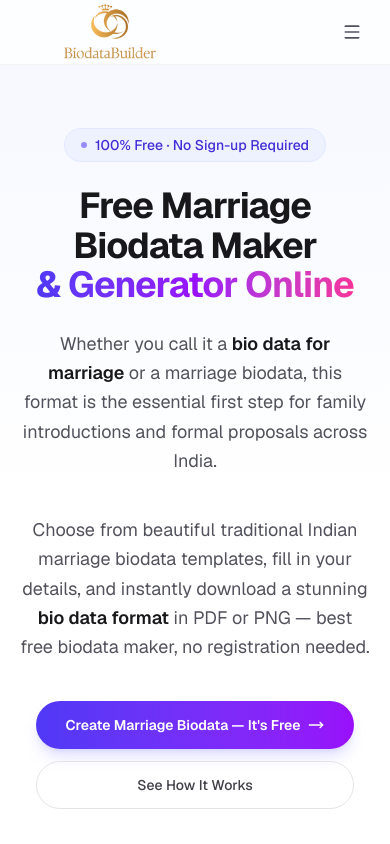
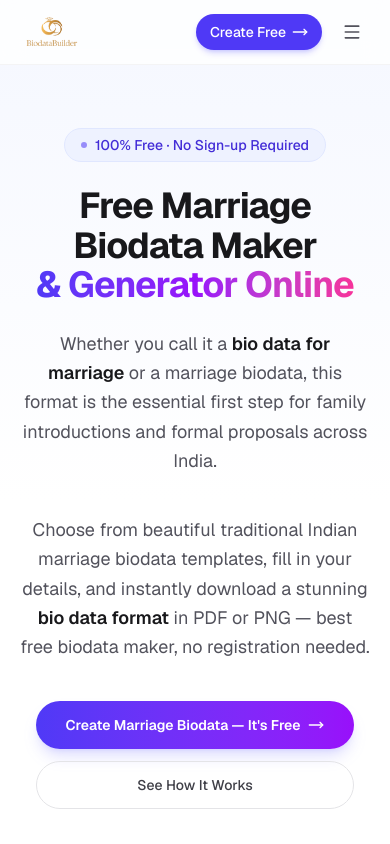
Before and after one commit to biodatabuilderapp-rajank/biodata, a Next.js app: page / in a window 390 px wide. Shown: the top 844 px of the page. Built offline with nearby package versions, Linux system fonts and the light colour scheme.

Commit message:
mobile updates

```diff
--- a/src/components/Logo.tsx
+++ b/src/components/Logo.tsx
@@ -10,12 +10,22 @@ interface LogoProps {
 export default function Logo({ size = 180, showText = false, className = "" }: LogoProps) {
     return (
         <Link href="/" className={`flex items-center gap-2.5 ${className}`}>
+            {/* Mobile logo */}
+            <Image
+                src="/logo_m.png"
+                alt="Biodata Builder"
+                width={64}
+                height={64}
+                className="rounded-lg sm:hidden"
+                priority
+            />
+            {/* Desktop logo */}
             <Image
                 src="/logo.png"
                 alt="Biodata Builder"
                 width={size}
                 height={size}
-                className="rounded-lg"
+                className="rounded-lg hidden sm:block"
                 priority
             />
             {showText && (
--- a/src/components/SiteNav.tsx
+++ b/src/components/SiteNav.tsx
@@ -67,7 +67,7 @@ export default function SiteNav({ locale, onLocaleChange, activeHref }: SiteNavP
           <Link
             href="/create"
             prefetch={false}
-            className="hidden sm:flex items-center gap-2 px-5 py-2 rounded-full bg-indigo-600 hover:bg-indigo-700 text-white font-medium text-sm transition-all shadow-md shadow-indigo-500/25 hover:shadow-lg hover:shadow-indigo-500/30 hover:-translate-y-0.5"
+            className="flex items-center gap-1.5 sm:gap-2 px-3.5 sm:px-5 py-2 rounded-full bg-indigo-600 hover:bg-indigo-700 text-white font-medium text-sm transition-all shadow-md shadow-indigo-500/25 hover:shadow-lg hover:shadow-indigo-500/30 hover:-translate-y-0.5 whitespace-nowrap"
           >
             Create Free
             <MoveRight className="w-4 h-4" />
@@ -99,14 +99,7 @@ export default function SiteNav({ locale, onLocaleChange, activeHref }: SiteNavP
                 {link.label}
               </Link>
             ))}
-            <Link
-              href="/create"
-              prefetch={false}
-              onClick={() => setMenuOpen(false)}
-              className="mt-3 flex items-center justify-center gap-2 py-3 rounded-full bg-indigo-600 hover:bg-indigo-700 text-white font-semibold text-sm transition-all"
-            >
-              Create Free <MoveRight className="w-4 h-4" />
-            </Link>
+
             {/* Mobile language selector */}
             {locale !== undefined && onLocaleChange && (
               <div className="flex items-center gap-2 mt-3 pt-3 border-t border-zinc-100 dark:border-zinc-800">
```
Also changed, not shown: public/logo_m.png (added).
